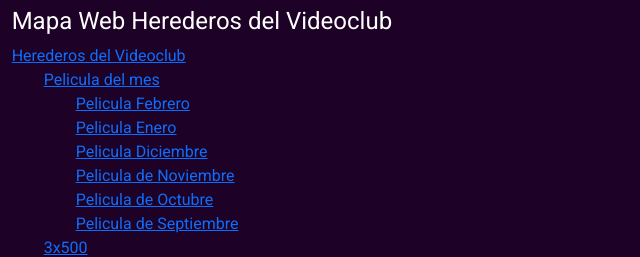
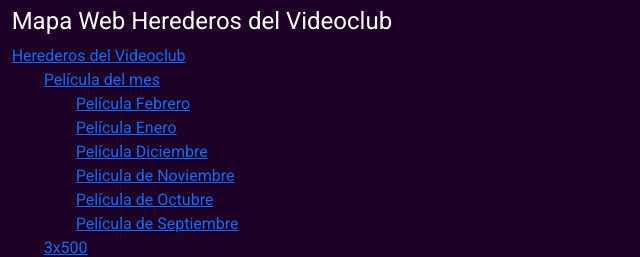
Before and after one commit to japozodev/HerederosDelVideoclub, a plain HTML site: page mapaweb.html in a window 1280 px wide. Shown: the part 464-721 px from the top of the page, 464-1104 px from the left. Drawn offline with Linux system fonts and the light colour scheme.

Commit message:
Correción de tildes en web

```diff
--- a/mapaweb.html
+++ b/mapaweb.html
@@ -73,14 +73,14 @@
                 <h4 class="card-title">Mapa Web Herederos del Videoclub</h4>
                 <a href="/index.html">Herederos del Videoclub</a><br>
                 <ul>
-                  <li><a href="/peliculames.html">Pelicula del mes</a><br></li>
+                  <li><a href="/peliculames.html">Película del mes</a><br></li>
                     <ul>
-                      <li><a href="/peliculames.html#regreso">Pelicula Febrero</a></li>
-                      <li><a href="/peliculames.html#ET">Pelicula Enero</a></li>
-                      <li><a href="/peliculames.html#jungla">Pelicula Diciembre</a></li>
+                      <li><a href="/peliculames.html#regreso">Película Febrero</a></li>
+                      <li><a href="/peliculames.html#ET">Película Enero</a></li>
+                      <li><a href="/peliculames.html#jungla">Película Diciembre</a></li>
                       <li><a href="/peliculames.html#alien">Pelicula de Noviembre</a></li>
-                      <li><a href="/peliculames.html#robocop">Pelicula de Octubre</a></li>
-                      <li><a href="/peliculames.html#desafio">Pelicula de Septiembre</a></li>
+                      <li><a href="/peliculames.html#robocop">Película de Octubre</a></li>
+                      <li><a href="/peliculames.html#desafio">Película de Septiembre</a></li>
                     </ul>
                   <li><a href="/3x500.html">3x500</a><br></li>
                     <ul>
```
Also changed, not shown: contacto.html (+1 -1 lines), peliculames.html (+1 -1 lines).
